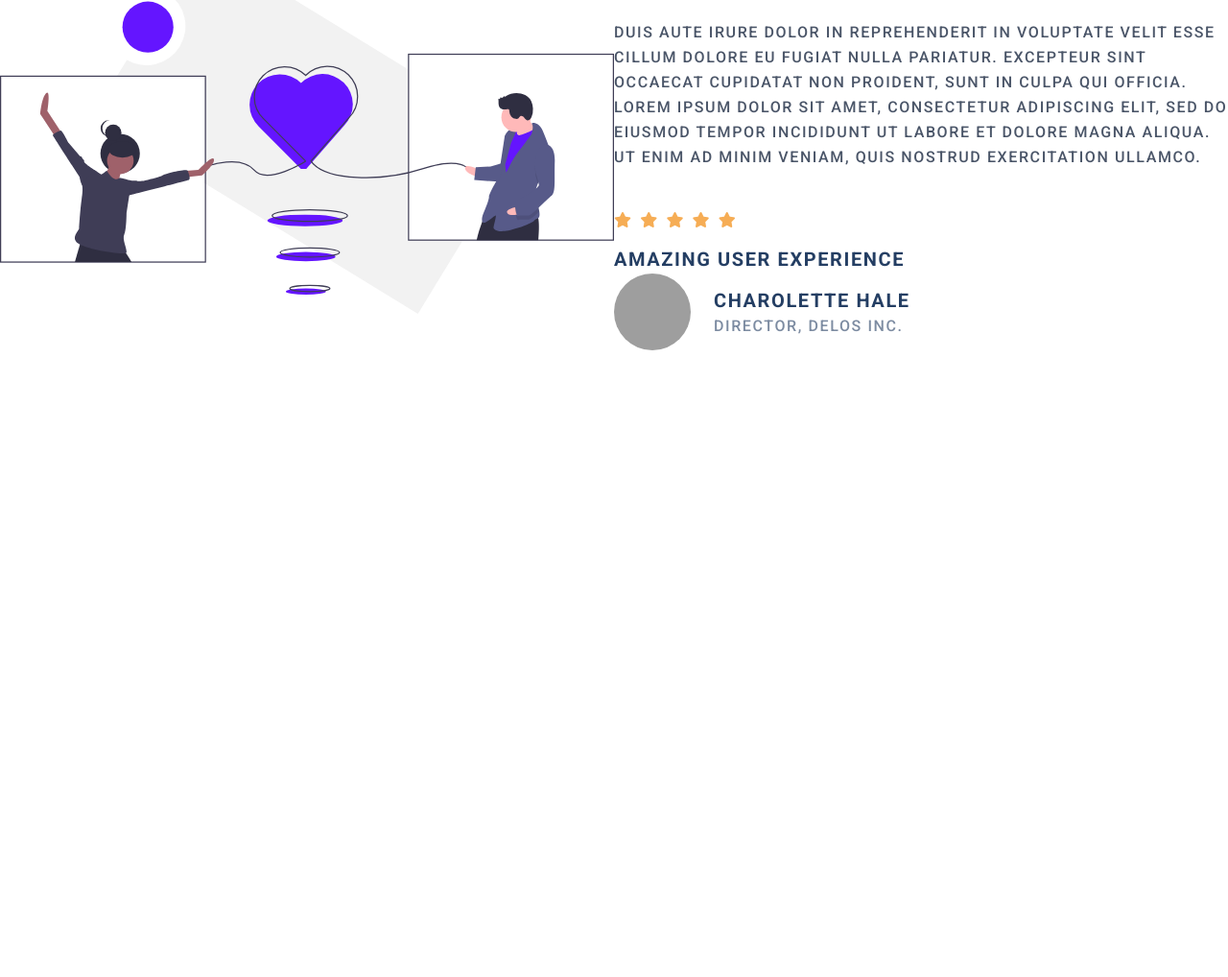
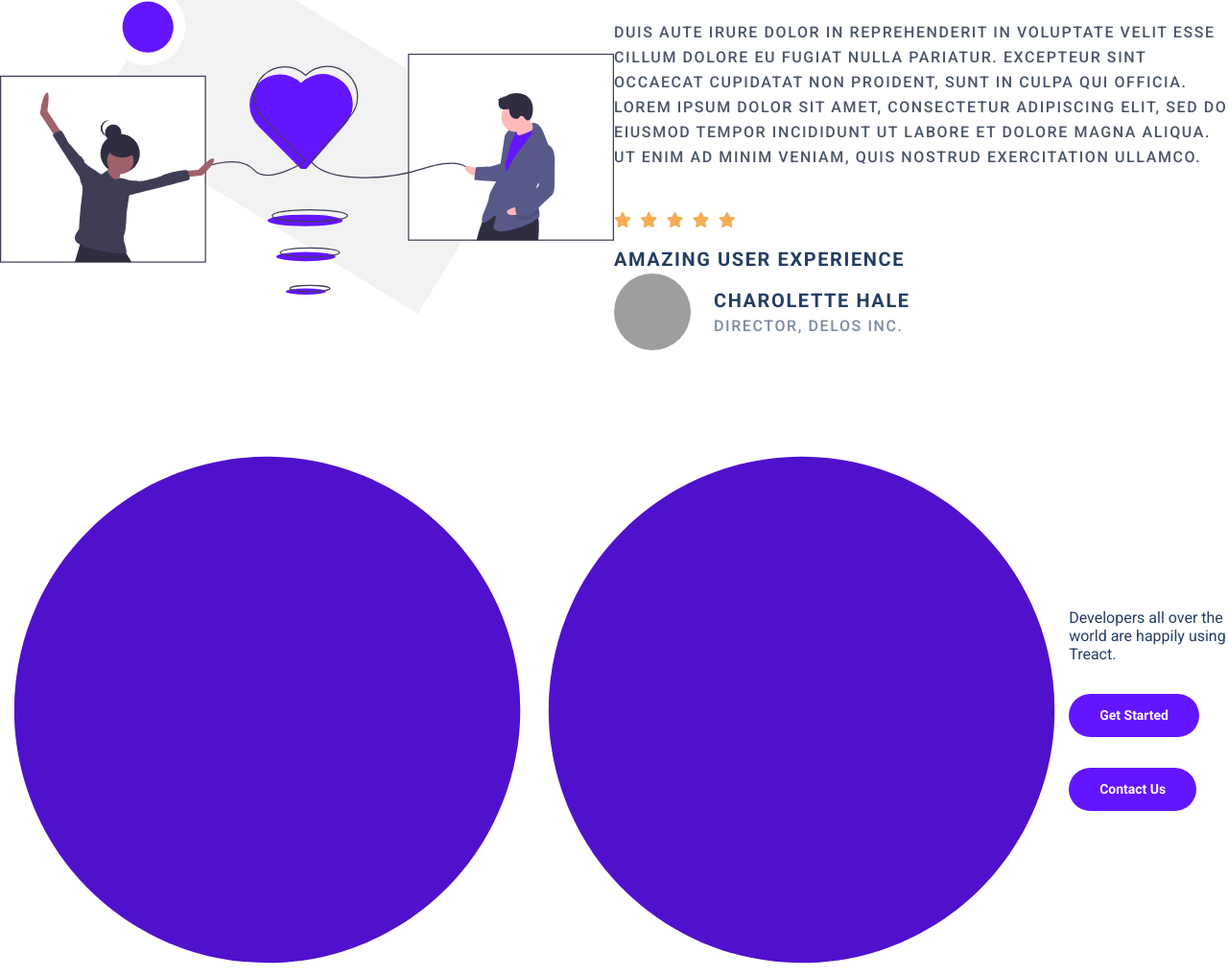
Before and after one commit to joshroundy/Wk-2-final-project, a plain HTML site: page Index.HTML in a window 1280 px wide. Shown: the part 5417-6435 px from the top of the page at 96% size. Before the commit the page ends 5878 px from the top, so only its background shows below. Drawn offline with Linux system fonts and the light colour scheme; grey boxes are pictures that could not be loaded.

Commit message:
commit 13

```diff
--- a/Index.HTML
+++ b/Index.HTML
@@ -408,5 +408,28 @@
         </div>
       </div>
     </section>
+    <section id="start">
+      <div class="row">
+        <svg viewBox="0 0 600 600" class="start__blob--1">
+            <g transform="translate(300,300)">
+                <path d="M153.6,-239C199.1,-209.8,236,-167.2,258.4,-118C280.9,-68.9,288.9,-13.1,281.2,40.4C273.5,93.9,250.1,145.2,214.7,186.1C179.3,226.9,131.9,257.4,80,272.6C28.2,287.8,-28.2,287.8,-80,272.6C-131.9,257.4,-179.3,226.9,-214.7,186.1C-250.1,145.2,-273.5,93.9,-281.2,40.4C-288.9,-13.1,-280.9,-68.9,-258.4,-118C-236,-167.2,-199.1,-209.8,-153.6,-239C-108.1,-268.3,-54.1,-284.1,0,-284.1C54.1,-284.1,108.1,-268.3,153.6,-239Z" fill="rgb(80,17,204)"></path>
+            </g>
+        </svg>
+        <svg viewBox="0 0 600 600" class="start__blob--2">
+            <g transform="translate(300,300)">
+                <path d="M153.6,-239C199.1,-209.8,236,-167.2,258.4,-118C280.9,-68.9,288.9,-13.1,281.2,40.4C273.5,93.9,250.1,145.2,214.7,186.1C179.3,226.9,131.9,257.4,80,272.6C28.2,287.8,-28.2,287.8,-80,272.6C-131.9,257.4,-179.3,226.9,-214.7,186.1C-250.1,145.2,-273.5,93.9,-281.2,40.4C-288.9,-13.1,-280.9,-68.9,-258.4,-118C-236,-167.2,-199.1,-209.8,-153.6,-239C-108.1,-268.3,-54.1,-284.1,0,-284.1C54.1,-284.1,108.1,-268.3,153.6,-239Z" fill="rgb(80,17,204)"></path>
+            </g>
+        </svg>
+        <div class="start__container">
+            <div class="start__row">
+                <div class="start__title">Developers all over the world are happily using Treact.</div>
+                <div class="start__buttons">
+                    <button class="start__button btn">Get Started</button>
+                    <button class="start__button btn">Contact Us</button>
+                </div>
+            </div>
+        </div>
+    </div>
+    </section>
   </body>
 </html>
```
